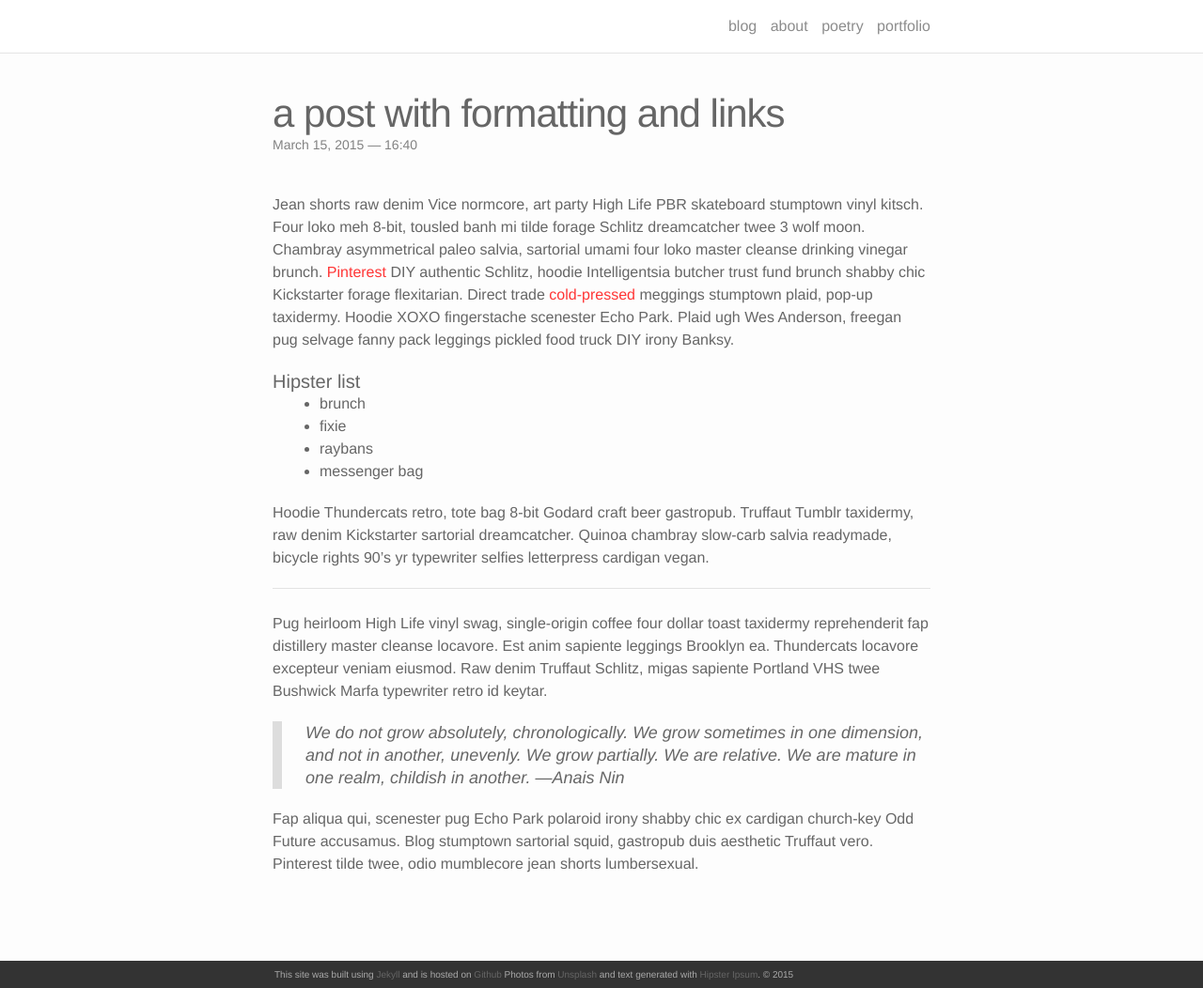
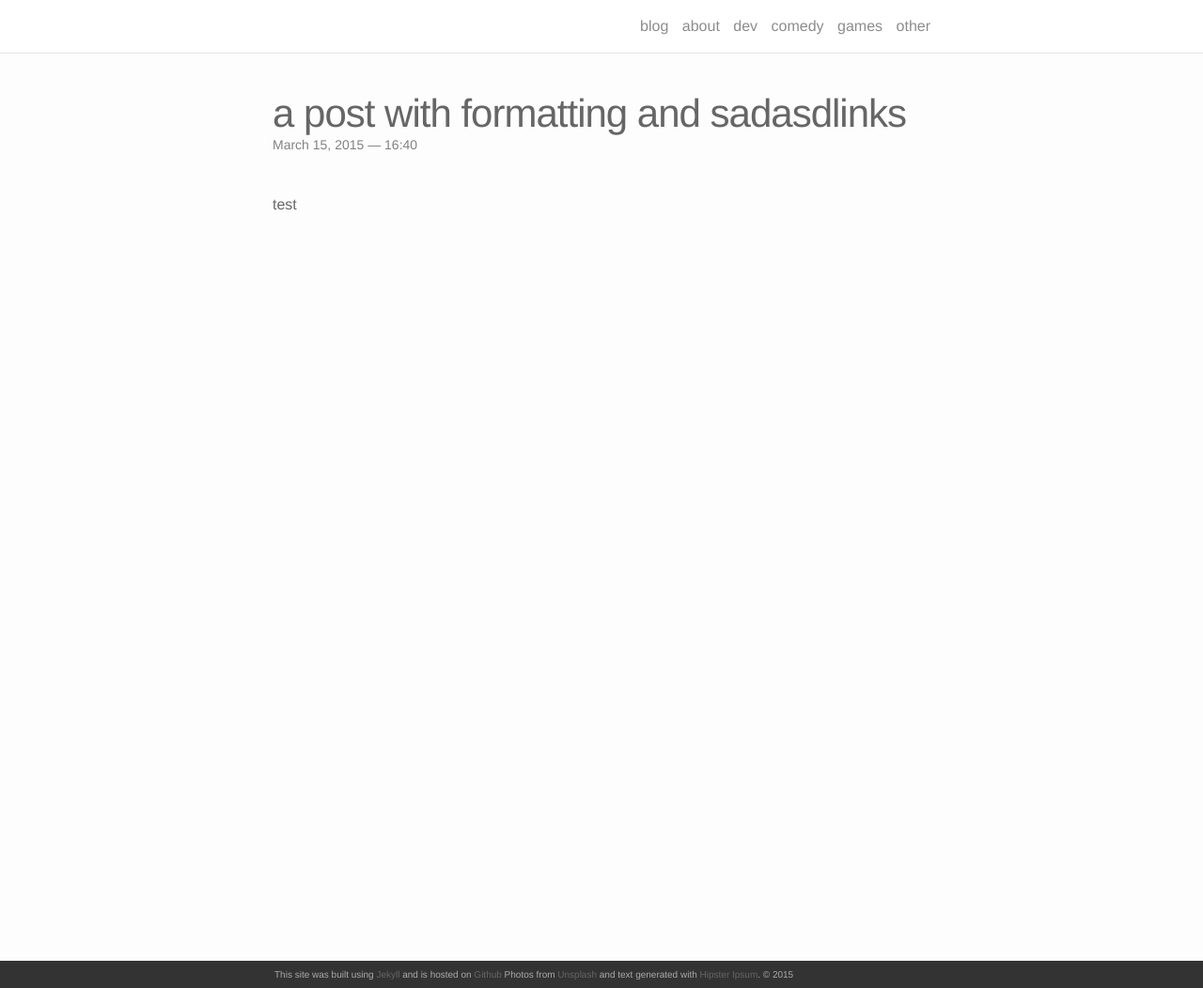
Before and after one commit to pricecomstock/pricecomstock.com, a Jekyll site: the page built from _posts/2015-03-15-title.md, in a window 1280 px wide and 1052 px high. Shown: the whole window at 94% size. Built offline with Jekyll 4.4.1, drawn with Linux system fonts in a browser that asks for light colours; nearby versions of some CDN libraries.

Commit message:
got whole skeleton working

```diff
--- a/Gemfile
+++ b/Gemfile
@@ -27,3 +27,5 @@
 
 # Performance-booster for watching directories on Windows
 gem "wdm", "~> 0.1.0" if Gem.win_platform?
+
+gem "jekyll-paginate"
--- a/_config.yml
+++ b/_config.yml
@@ -1,18 +1,20 @@
 # Site settings
-title: *folio
+title: price comstock
 email: you@example.com
 description: > # this means to ignore newlines until "baseurl:"
-  A simple, whitespace, helvetica based portfolio theme.
+  the official blog of price comstock
 baseurl:  # the subpath of your site, e.g. /blog/
 url:  # the base hostname & protocol for your site
-twitter_username: twitter_username
-github_username:  github_username
+twitter_username: price_comstock
+github_username:  pricecomstock
 
 # Build settings
 markdown: kramdown
+plugins: [jekyll-paginate]
 
 highlighter: rouge
 
+# DOCS https://jekyllrb.com/docs/pagination/
 # Pagination
 paginate: 15
 paginate_path: "/blog/page:num/"
--- a/_portfolio/1_project.markdown
+++ b/_portfolio/1_project.markdown
@@ -3,6 +3,7 @@
 title: Project
 description: a project with a background image
 img: /img/12.jpg
+tags: [comedy]
 ---
 
 Every project has a beautiful feature shocase page. It's easy to include images, in a flexible 3-column grid format. Make your photos 1/3, 2/3, or full width.
--- a/_posts/2015-03-15-title.markdown
+++ /dev/null
@@ -1,28 +0,0 @@
----
-layout: post
-title:  a post with formatting and links
-date:   2015-03-15 16:40:16
-description: march & april, looking forward to summer
----
-Jean shorts raw denim Vice normcore, art party High Life PBR skateboard stumptown vinyl kitsch. Four loko meh 8-bit, tousled banh mi tilde forage Schlitz dreamcatcher twee 3 wolf moon. Chambray asymmetrical paleo salvia, sartorial umami four loko master cleanse drinking vinegar brunch. <a href="https://www.pinterest.com" target="blank">Pinterest</a> DIY authentic Schlitz, hoodie Intelligentsia butcher trust fund brunch shabby chic Kickstarter forage flexitarian. Direct trade <a href="https://en.wikipedia.org/wiki/Cold-pressed_juice" target="blank">cold-pressed</a> meggings stumptown plaid, pop-up taxidermy. Hoodie XOXO fingerstache scenester Echo Park. Plaid ugh Wes Anderson, freegan pug selvage fanny pack leggings pickled food truck DIY irony Banksy.
-
-#### Hipster list
-<ul>
-	<li>brunch</li>
-	<li>fixie</li>
-	<li>raybans</li>
-	<li>messenger bag</li>
-</ul>
-
-Hoodie Thundercats retro, tote bag 8-bit Godard craft beer gastropub. Truffaut Tumblr taxidermy, raw denim Kickstarter sartorial dreamcatcher. Quinoa chambray slow-carb salvia readymade, bicycle rights 90's yr typewriter selfies letterpress cardigan vegan.
-
-<hr>
-<br/>
-Pug heirloom High Life vinyl swag, single-origin coffee four dollar toast taxidermy reprehenderit fap distillery master cleanse locavore. Est anim sapiente leggings Brooklyn ea. Thundercats locavore excepteur veniam eiusmod. Raw denim Truffaut Schlitz, migas sapiente Portland VHS twee Bushwick Marfa typewriter retro id keytar.
-
-<blockquote>
-	We do not grow absolutely, chronologically. We grow sometimes in one dimension, and not in another, unevenly. We grow partially. We are relative. We are mature in one realm, childish in another.
-	—Anais Nin
-</blockquote>
-
-Fap aliqua qui, scenester pug Echo Park polaroid irony shabby chic ex cardigan church-key Odd Future accusamus. Blog stumptown sartorial squid, gastropub duis aesthetic Truffaut vero. Pinterest tilde twee, odio mumblecore jean shorts lumbersexual.
--- /dev/null
+++ b/_posts/2015-03-15-title.md
@@ -0,0 +1,7 @@
+---
+layout: post
+title:  a post with formatting and sadasdlinks
+date:   2015-03-15 16:40:16
+description: march & april, looking forward to summer
+---
+test
--- a/_sass/_base.scss
+++ b/_sass/_base.scss
@@ -37,7 +37,7 @@
 $text-color:     #666;
 
 /* Set theme color *************************/
-$theme-color:   $red;
+$theme-color:   $purple;
 
 
 /************************************************************/
--- a/index.html
+++ b/index.html
@@ -3,8 +3,8 @@
 ---
 
 <div class="header-bar">
-  <h1>*folio</h1>
-  <h2>simple whitespace theme</h2>
+  <h1>*price comstock</h1>
+  <h2>i like almost everything</h2>
   <br/>
   <hr>
   <br/>
--- a/poetry.md
+++ b/poetry.md
@@ -1,7 +1,7 @@
 ---
 layout: page
-permalink: /poetry/
-title: poetry
+permalink: /other/
+title: other
 description: Showcase your writing, short stories, or poems. Replace this text with your description.
 ---
 
```
Also changed, not shown: 1dev.md (renamed from portfolio.md, +5 -2 lines), comedy.md (added, +50 -0 lines), games.md (added, +50 -0 lines), 0about.md (renamed from about.md), Gemfile.lock.
